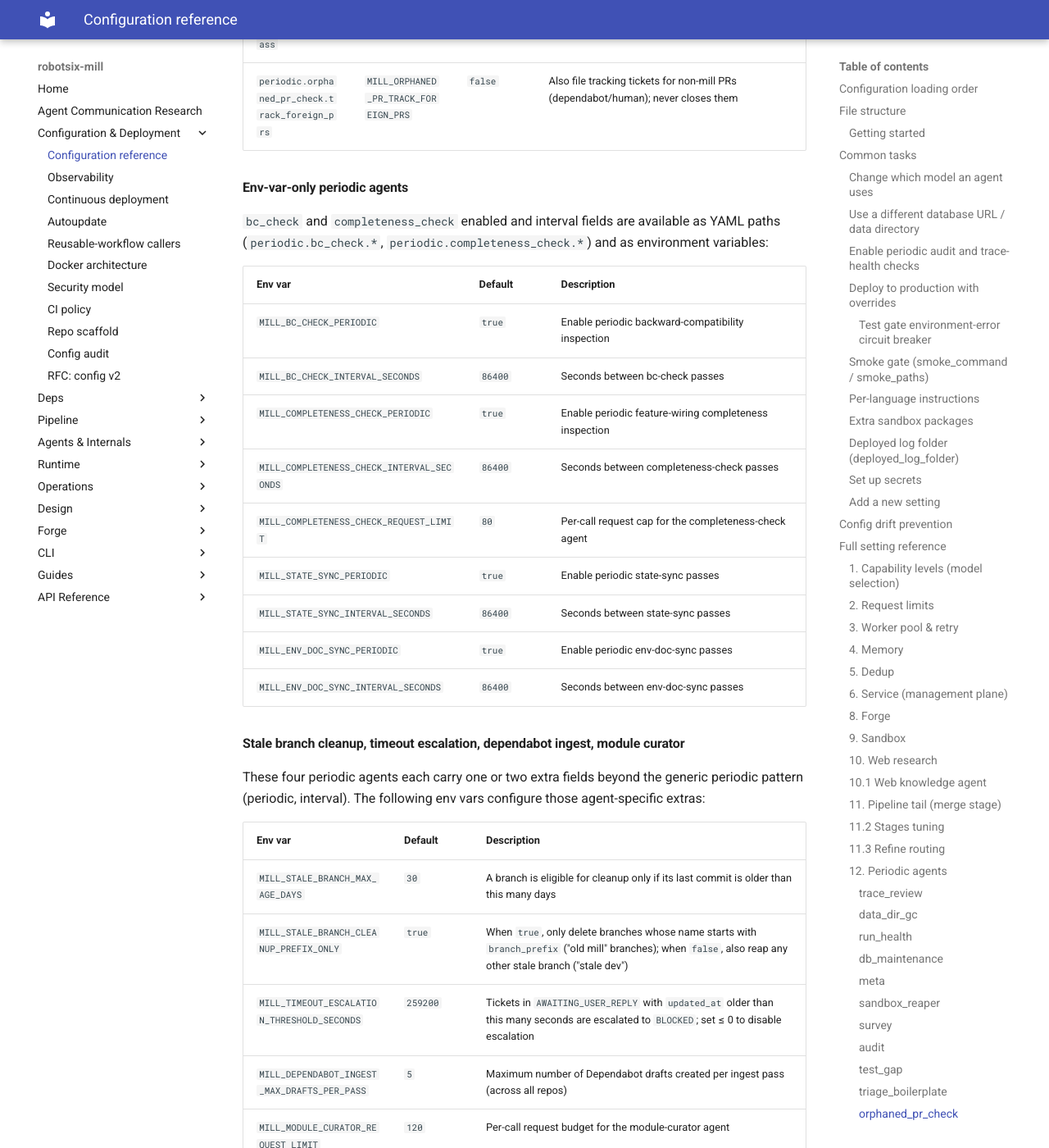
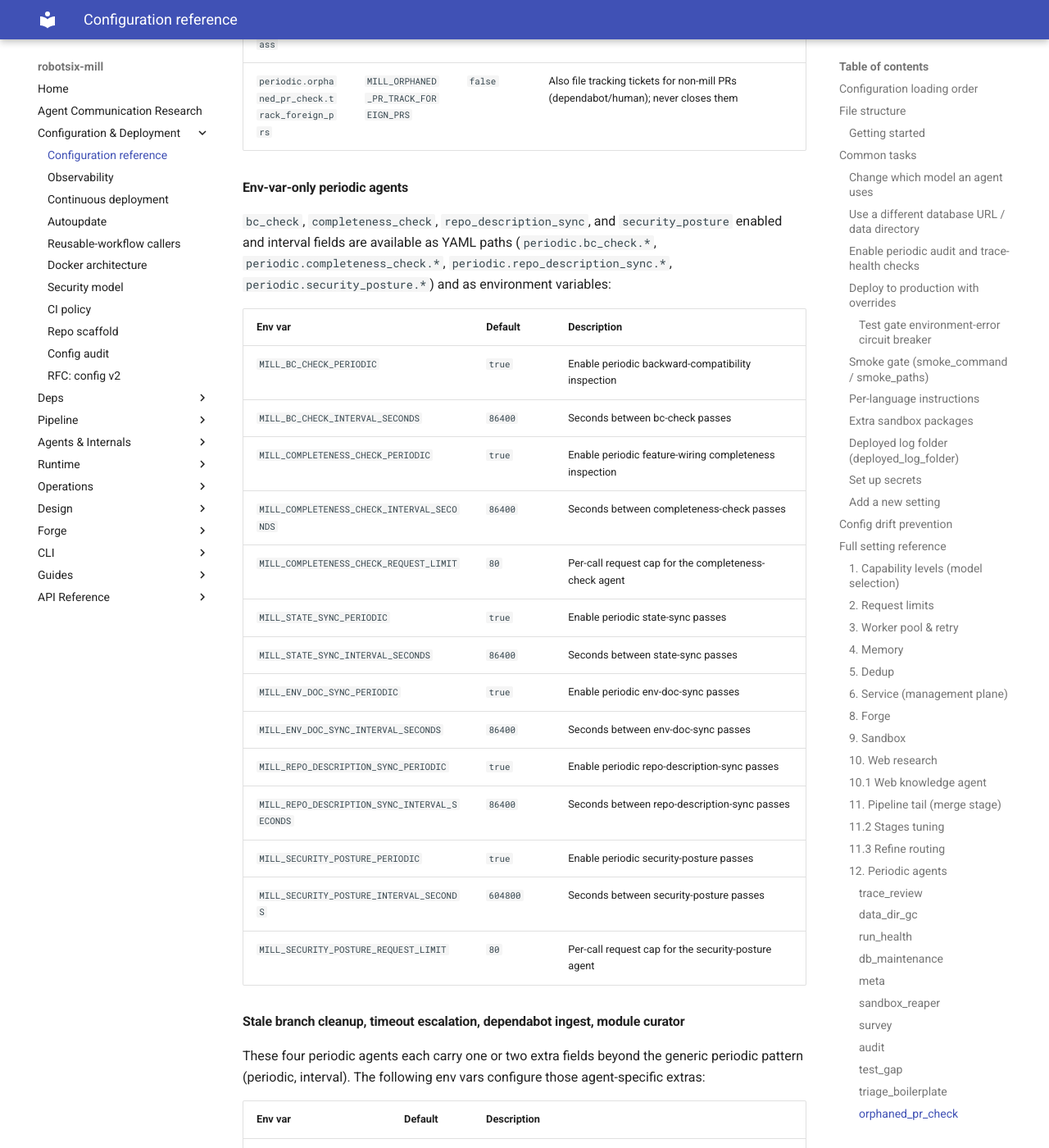
Before and after one commit to damien-robotsix/robotsix-mill, an MkDocs documentation site: the page built from docs/config/configuration.md, in a window 1280 px wide and 1400 px high, scrolled down 34305 px. Shown: the whole window at 82% size. Built offline with MkDocs 1.6.1 and Material for MkDocs 9.7.7, drawn with Linux system fonts in a browser that asks for light colours; some of the changed text lies outside the part shown.

Commit message:
mill: config drift: refine_delta_reuse_enabled, repo_description_sync_*, security_posture_* missing from config.example.json and docs (20260714T043852Z-config-drift-refine-delta-reuse-enabled-5b34)

```diff
--- a/docs/config/configuration.md
+++ b/docs/config/configuration.md
@@ -623,7 +623,7 @@
 `agent_check`, `survey`, `ci_monitor`, `config_sync`, `member_sync`, `meta`, `bc_check`,
 `completeness_check`, `diagnostic`, `forge_parity`, `module_curator`, `orphaned_pr_check`,
 `copy_paste`, `timeout_escalation`, `triage_boilerplate`, `langfuse_cleanup`, `data_dir_gc`, `dependabot_ingest`, `run_health`, `stale_branch_cleanup`,
-`state_sync`, `env_doc_sync`, `db_maintenance`, `sandbox_reaper`.
+`state_sync`, `env_doc_sync`, `db_maintenance`, `sandbox_reaper`, `repo_description_sync`, `security_posture`.
 
 > ¹ Most agents default to `enabled: true`. Exceptions: `diagnostic`, `stale_branch_cleanup`, and `meta_periodic` default to `false`.
 >
@@ -835,8 +835,8 @@
 
 #### Env-var-only periodic agents
 
-`bc_check` and `completeness_check` enabled and interval
-fields are available as YAML paths (`periodic.bc_check.*`, `periodic.completeness_check.*`)
+`bc_check`, `completeness_check`, `repo_description_sync`, and `security_posture` enabled and interval
+fields are available as YAML paths (`periodic.bc_check.*`, `periodic.completeness_check.*`, `periodic.repo_description_sync.*`, `periodic.security_posture.*`)
 and as environment variables:
 
 | Env var | Default | Description |
@@ -850,6 +850,11 @@
 | `MILL_STATE_SYNC_INTERVAL_SECONDS` | `86400` | Seconds between state-sync passes |
 | `MILL_ENV_DOC_SYNC_PERIODIC` | `true` | Enable periodic env-doc-sync passes |
 | `MILL_ENV_DOC_SYNC_INTERVAL_SECONDS` | `86400` | Seconds between env-doc-sync passes |
+| `MILL_REPO_DESCRIPTION_SYNC_PERIODIC` | `true` | Enable periodic repo-description-sync passes |
+| `MILL_REPO_DESCRIPTION_SYNC_INTERVAL_SECONDS` | `86400` | Seconds between repo-description-sync passes |
+| `MILL_SECURITY_POSTURE_PERIODIC` | `true` | Enable periodic security-posture passes |
+| `MILL_SECURITY_POSTURE_INTERVAL_SECONDS` | `604800` | Seconds between security-posture passes |
+| `MILL_SECURITY_POSTURE_REQUEST_LIMIT` | `80` | Per-call request cap for the security-posture agent |
 
 #### Stale branch cleanup, timeout escalation, dependabot ingest, module curator
 
```
Also changed, not shown: CHANGELOG.md (+1 -0 lines), 1 other file.
